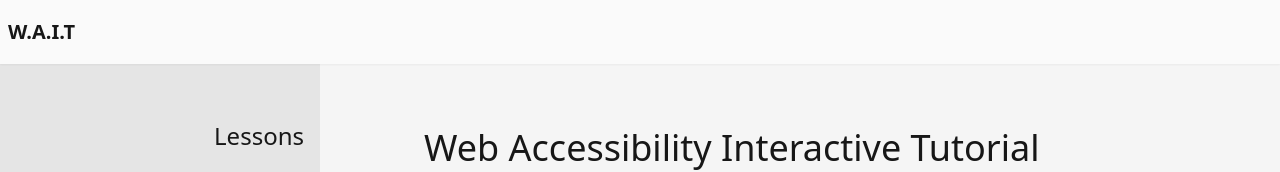
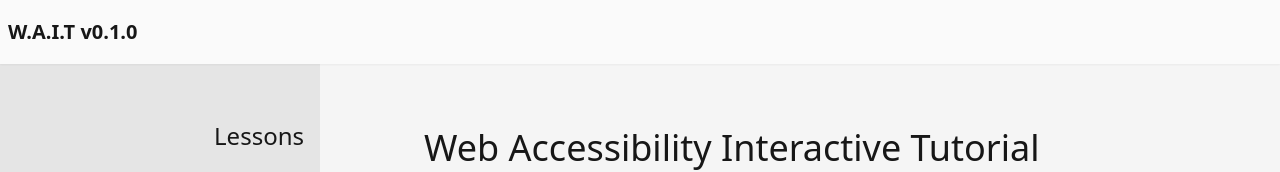
Before and after one commit to joayo13/w3bdojo, a SvelteKit app: page / in a window 1280 px wide. Shown: the top 172 px of the page. Built offline with nearby package versions, Linux system fonts and the light colour scheme.

Commit message:
updated title to include version

```diff
--- a/src/routes/+layout.svelte
+++ b/src/routes/+layout.svelte
@@ -36,7 +36,7 @@
 <nav
 	class="fixed z-10 flex h-16 w-full items-center justify-between bg-neutral-50 px-2 text-neutral-900 shadow-sm dark:bg-neutral-950 dark:text-neutral-200"
 >
-	<a href="/" class="text-xl font-bold no-underline">W.A.I.T</a>
+	<a href="/" class="text-xl font-bold no-underline">W.A.I.T v0.1.0</a>
 	<button
 		onclick={toggleMobileNavLinks}
 		class="flex h-10 w-10 flex-col justify-evenly md:hidden"
```
